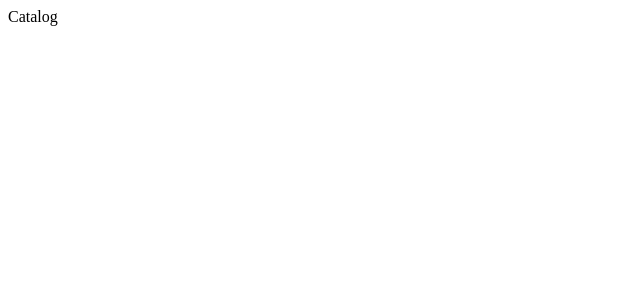
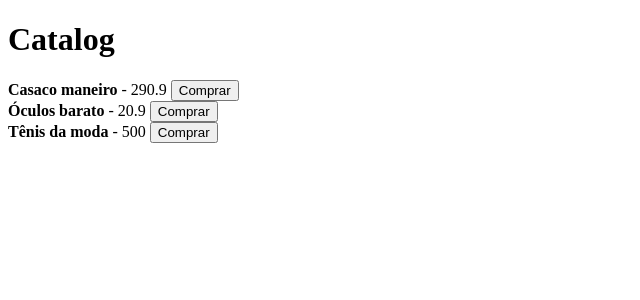
Before and after one commit to ocarlic/redux-architecture, a React (Vite) app: page / in a window 1280 px wide. Shown: the top 300 px of the page, without its empty margins (0-640 px from the left). Built offline with nearby package versions, Linux system fonts and the light colour scheme; data requests are answered from the project's data file.

Commit message:
feat: listing products

```diff
--- a/src/components/catalog.tsx
+++ b/src/components/catalog.tsx
@@ -1,12 +1,30 @@
-import React from 'react'
-import { useSelector } from 'react-redux'
+import React, { useEffect, useState } from 'react'
+import api from '../services/api'
+import { IProduct } from '../store/modules/cart/types'
 
 const Catalog: React.FC = () => {
-  const catalog = useSelector(state => state)
+  const [catalog, setCatalog] = useState<IProduct[]>([])
 
-  console.log('catalog:', catalog)
+  useEffect(() => {
+    api.get('products').then(response => {
+      setCatalog(response.data)
+    })
+  }, [])
 
-  return <div>Catalog</div>
+  return (
+    <main>
+      <h1>Catalog</h1>
+
+      {catalog.map(product => (
+        <article key={product.id}>
+          <strong>{product.title}</strong> {" - "}
+          <span>{product.price}</span> {" "}
+
+          <button type="button">Comprar</button>
+        </article>
+      ))}
+    </main>
+  )
 }
 
 export default Catalog
```
